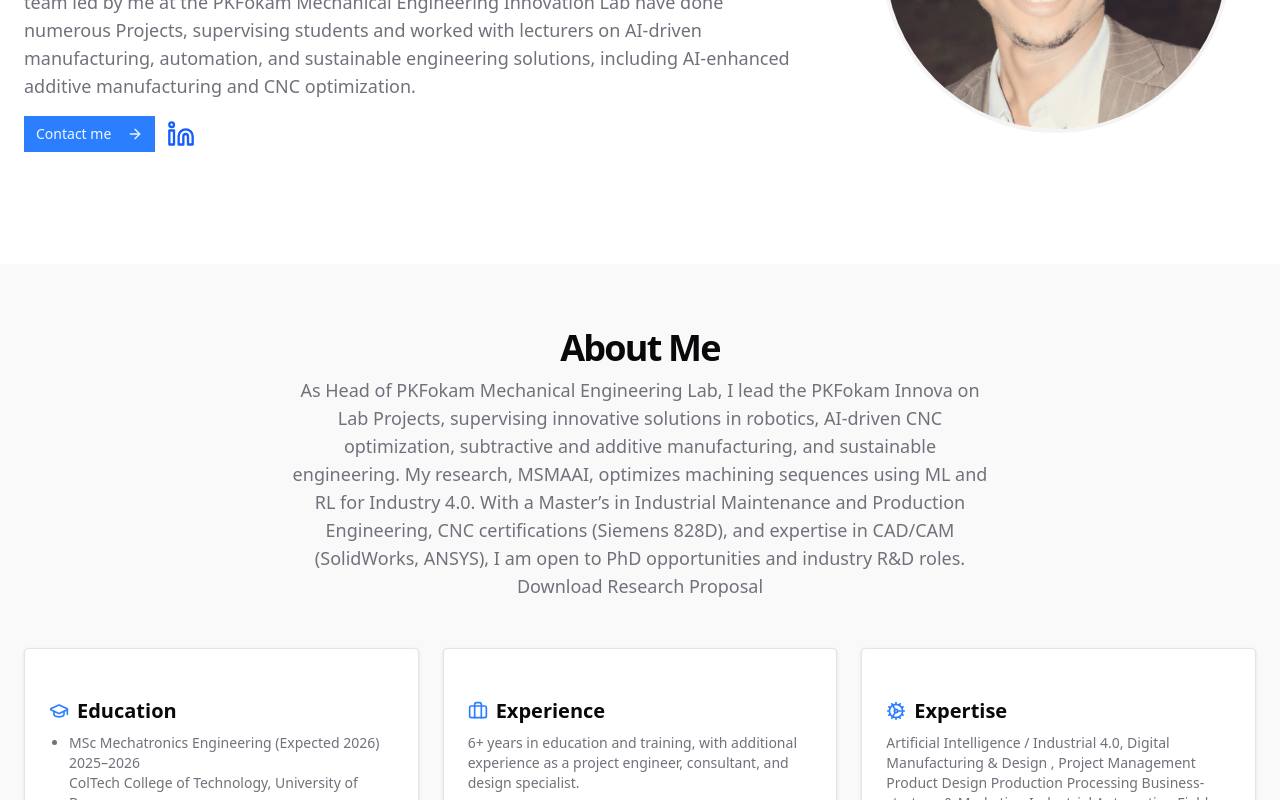
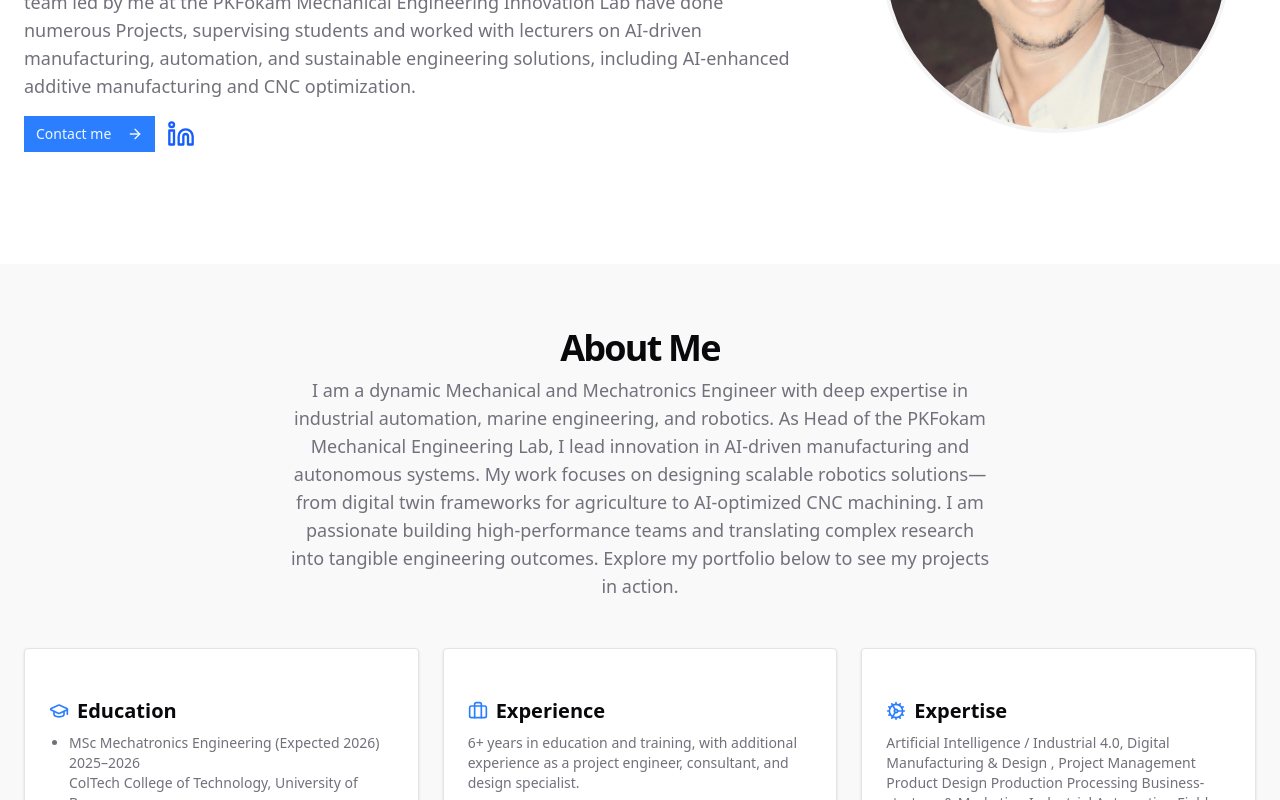
Before and after one commit to youmssi/william-porfolio, a Next.js app: page / in a window 1280 px wide. Shown: the part 413-1213 px from the top of the page. Built offline with nearby package versions, Linux system fonts and the light colour scheme.

Commit message:
feat: update about me section content

```diff
--- a/components/about-section.tsx
+++ b/components/about-section.tsx
@@ -19,12 +19,7 @@ export function AboutSection() {
           <div className="space-y-2">
             <h2 className="text-3xl font-bold tracking-tighter md:text-4xl">About Me</h2>
             <p className="max-w-[700px] text-muted-foreground md:text-lg">
-            As Head of PKFokam Mechanical Engineering Lab, I lead the PKFokam Innova on Lab Projects,
-supervising innovative solutions in robotics, AI-driven CNC optimization, subtractive and additive
-manufacturing, and sustainable engineering. My research, MSMAAI, optimizes machining sequences
-using ML and RL for Industry 4.0. With a Master’s in Industrial Maintenance and Production
-Engineering, CNC certifications (Siemens 828D), and expertise in CAD/CAM (SolidWorks, ANSYS), I am
-open to PhD opportunities and industry R&D roles. Download Research Proposal
+              I am a dynamic Mechanical and Mechatronics Engineer with deep expertise in industrial automation, marine engineering, and robotics. As Head of the PKFokam Mechanical Engineering Lab, I lead innovation in AI-driven manufacturing and autonomous systems. My work focuses on designing scalable robotics solutions—from digital twin frameworks for agriculture to AI-optimized CNC machining. I am passionate building high-performance teams and translating complex research into tangible engineering outcomes. Explore my portfolio below to see my projects in action.
             </p>
           </div>
         </div>
```
